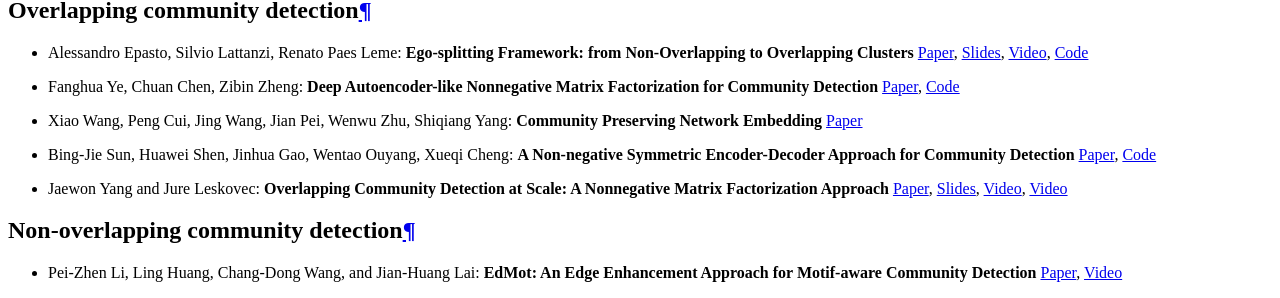
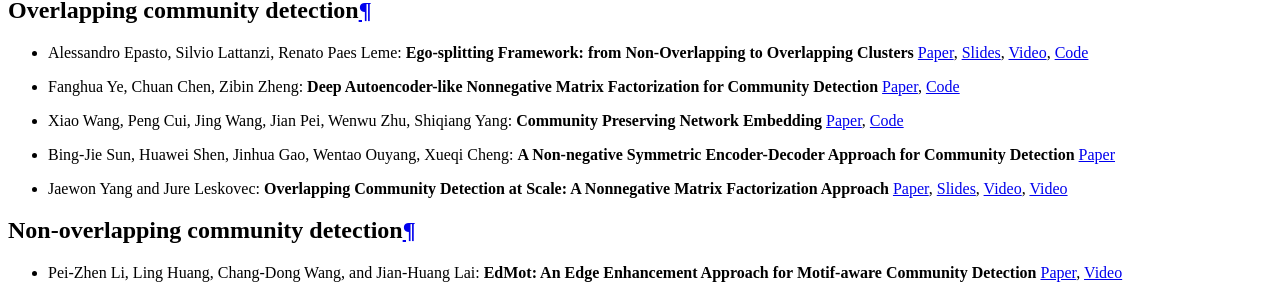
Before and after one commit to benedekrozemberczki/karateclub, a Sphinx documentation site: the page built from docs/source/notes/resources.rst, in a window 1280 px wide. Shown: the part 1097-1395 px from the top of the page. Built offline with Sphinx 7.4.7 and the Read the Docs theme 2.0.0, drawn with Linux system fonts in a browser that asks for light colours; pages that are not in the unit, such as notebooks, are missing from menus.

```diff
--- a/docs/source/notes/resources.rst
+++ b/docs/source/notes/resources.rst
@@ -8,9 +8,9 @@ Overlapping community detection
 
 * Fanghua Ye, Chuan Chen, Zibin Zheng: **Deep Autoencoder-like Nonnegative Matrix Factorization for Community Detection** `Paper <https://smartyfh.com/Documents/18DANMF.pdf>`_, `Code <https://github.com/benedekrozemberczki/DANMF>`_
 
-* Xiao Wang, Peng Cui, Jing Wang, Jian Pei, Wenwu Zhu, Shiqiang Yang: **Community Preserving Network Embedding** `Paper <https://aaai.org/ocs/index.php/AAAI/AAAI17/paper/view/14589>`_
+* Xiao Wang, Peng Cui, Jing Wang, Jian Pei, Wenwu Zhu, Shiqiang Yang: **Community Preserving Network Embedding** `Paper <https://aaai.org/ocs/index.php/AAAI/AAAI17/paper/view/14589>`_, `Code <https://github.com/benedekrozemberczki/M-NMF>`_
 
-* Bing-Jie Sun, Huawei Shen, Jinhua Gao, Wentao Ouyang, Xueqi Cheng: **A Non-negative Symmetric Encoder-Decoder Approach for Community Detection** `Paper <http://www.bigdatalab.ac.cn/~shenhuawei/publications/2017/cikm-sun.pdf>`_, `Code <https://github.com/benedekrozemberczki/M-NMF>`_
+* Bing-Jie Sun, Huawei Shen, Jinhua Gao, Wentao Ouyang, Xueqi Cheng: **A Non-negative Symmetric Encoder-Decoder Approach for Community Detection** `Paper <http://www.bigdatalab.ac.cn/~shenhuawei/publications/2017/cikm-sun.pdf>`_
 
 * Jaewon Yang and Jure Leskovec: **Overlapping Community Detection at Scale: A Nonnegative Matrix Factorization Approach** `Paper <http://infolab.stanford.edu/~crucis/pubs/paper-nmfagm.pdf>`_, `Slides <http://snap.stanford.edu/class/cs224w-2017/slides/18-overlapping.pdf>`_, `Video <https://www.youtube.com/watch?v=Y78Kugdq24I>`_, `Video <https://www.youtube.com/watch?v=cuDDBfvK71g>`_
 
```
